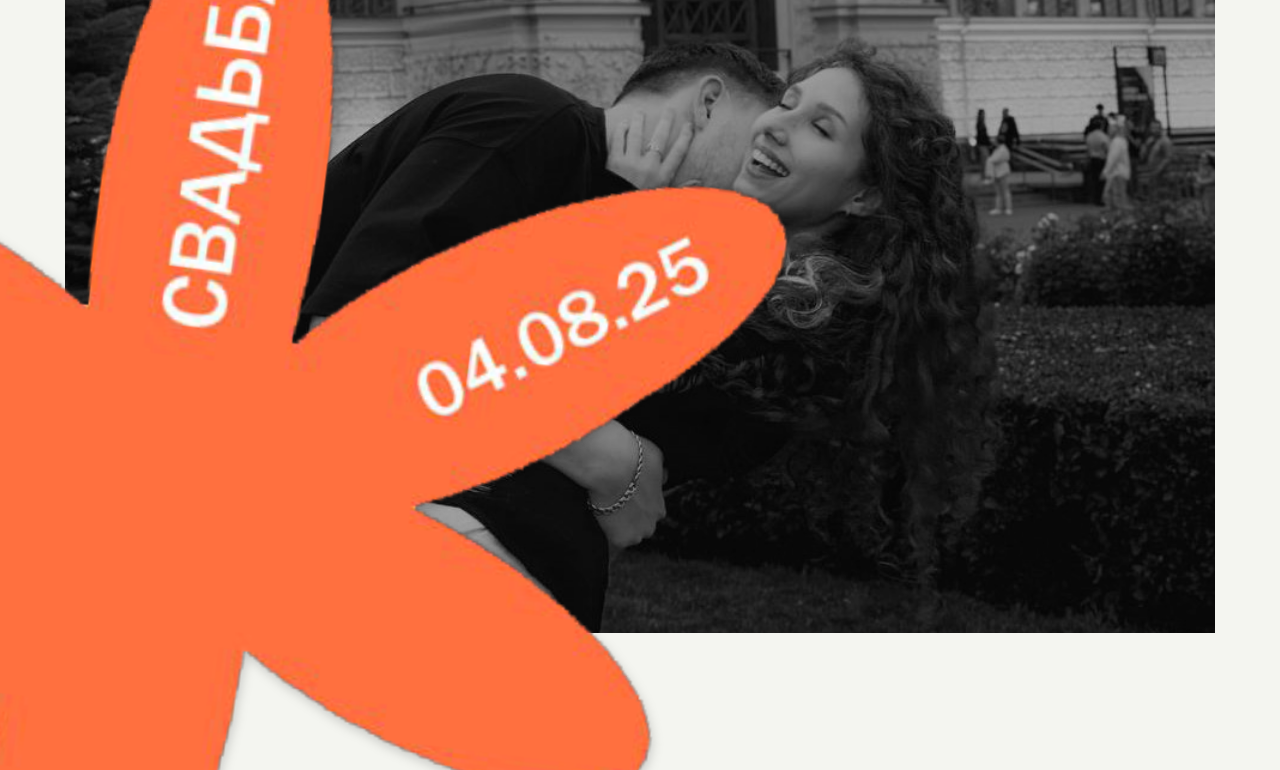
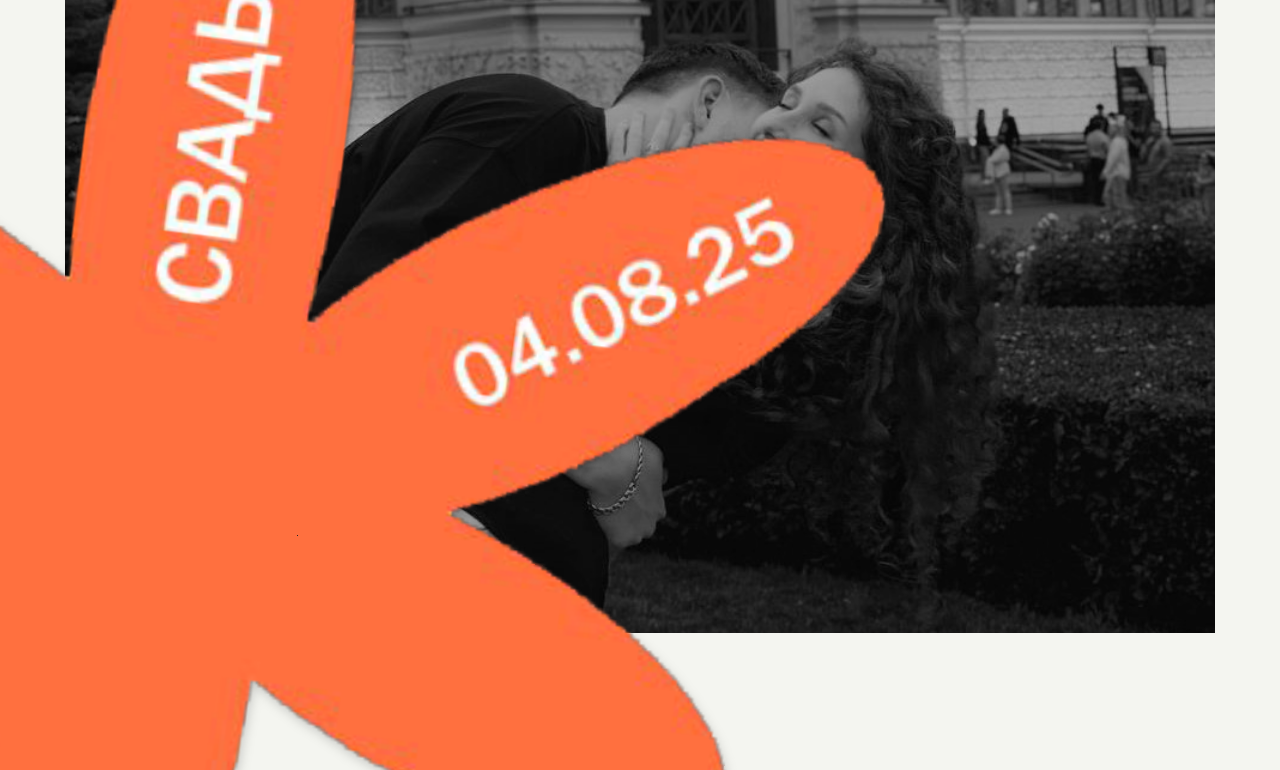
Before and after one commit to celebratelove/celebratelove.github.io, a plain HTML site: page index.html in a window 1280 px wide. Shown: the part 327-1097 px from the top of the page. Drawn offline with Linux system fonts and the light colour scheme.

Commit message:
Update index.html

```diff
--- a/index.html
+++ b/index.html
@@ -16,7 +16,7 @@
             <span class="name-bottom">& Ева</span>
         </h1>
     </section>
-    <div class="flower-divider flower-left" style="margin-top: -750px; width: 1200px; height: 1200px; background-image: url('images/flower-orange-text.png');"></div>
+    <div class="flower-divider flower-left" style="left: -500px; margin-top: -850px; width: 1400px; height: 1400px; background-image: url('images/flower-orange-text.png');"></div>
     <section class="invitation">
         <h2>Дорогие друзья!</h2>
         <p>
```
